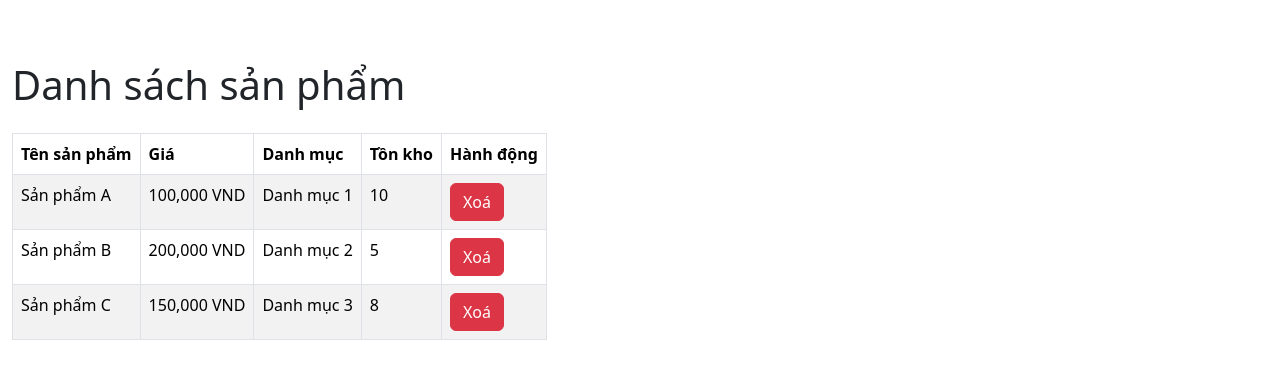
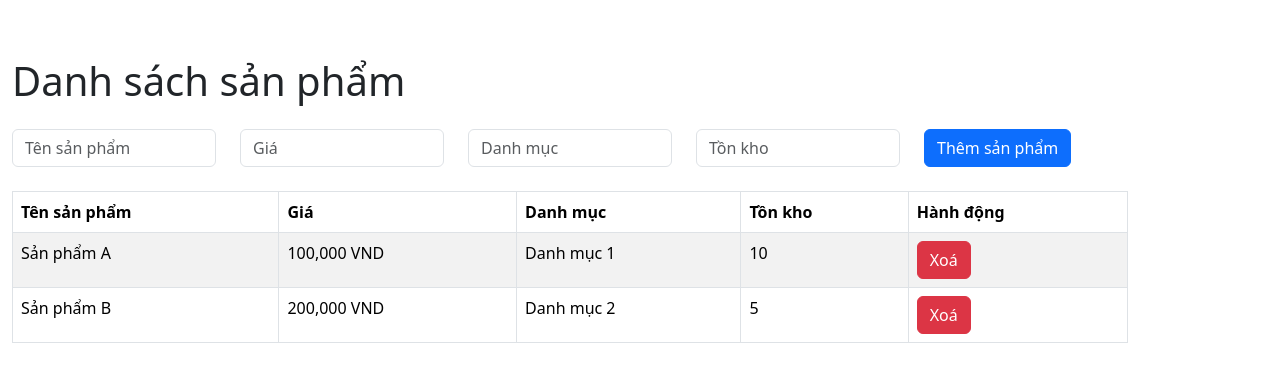
Before and after one commit to trieu22676191/KTTK, a React (Vite) app in the folder 22676191_NguyenPhuTrieu_KTTK/: page / in a window 1280 px wide. Shown: the part 204-586 px from the top of the page. Built offline with nearby package versions, Linux system fonts and the light colour scheme.

Commit message:
feat: thêm  sản phẩm  mới

```diff
--- /dev/null
+++ b/22676191_NguyenPhuTrieu_KTTK/src/components/AddProduct.jsx
@@ -0,0 +1,77 @@
+import React, { useState } from "react";
+import { Form, Row, Col, Button } from "react-bootstrap";
+
+const AddProduct = ({ onAddProduct }) => {
+  const [newProduct, setNewProduct] = useState({
+    name: "",
+    price: "",
+    category: "",
+    stock: "",
+  });
+
+  // Hàm xử lý thay đổi input
+  const handleInputChange = (e) => {
+    const { name, value } = e.target;
+    setNewProduct({ ...newProduct, [name]: value });
+  };
+
+  // Hàm xử lý thêm sản phẩm
+  const handleAddProduct = () => {
+    if (newProduct.name && newProduct.price && newProduct.category && newProduct.stock) {
+      onAddProduct(newProduct); // Gọi hàm từ props để thêm sản phẩm
+      setNewProduct({ name: "", price: "", category: "", stock: "" }); // Reset form
+    } else {
+      alert("Vui lòng nhập đầy đủ thông tin sản phẩm!");
+    }
+  };
+
+  return (
+    <Form className="mb-4">
+      <Row>
+        <Col>
+          <Form.Control
+            type="text"
+            placeholder="Tên sản phẩm"
+            name="name"
+            value={newProduct.name}
+            onChange={handleInputChange}
+          />
+        </Col>
+        <Col>
+          <Form.Control
+            type="text"
+            placeholder="Giá"
+            name="price"
+            value={newProduct.price}
+            onChange={handleInputChange}
+          />
+        </Col>
+        <Col>
+          <Form.Control
+            type="text"
+            placeholder="Danh mục"
+            name="category"
+            value={newProduct.category}
+            onChange={handleInputChange}
+          />
+        </Col>
+        <Col>
+          <Form.Control
+            type="number"
+            placeholder="Tồn kho"
+            name="stock"
+            value={newProduct.stock}
+            onChange={handleInputChange}
+          />
+        </Col>
+        <Col>
+          <Button variant="primary" onClick={handleAddProduct}>
+            Thêm sản phẩm
+          </Button>
+        </Col>
+      </Row>
+    </Form>
+  );
+};
+
+export default AddProduct;
--- a/22676191_NguyenPhuTrieu_KTTK/src/components/ProductList.jsx
+++ b/22676191_NguyenPhuTrieu_KTTK/src/components/ProductList.jsx
@@ -1,24 +1,26 @@
 import React, { useState } from "react";
 import { Table, Button } from "react-bootstrap";
+import AddProduct from "./AddProduct";
 
 const ProductList = () => {
-  // Danh sách sản phẩm mẫu
   const [products, setProducts] = useState([
     { name: "Sản phẩm A", price: "100,000 VND", category: "Danh mục 1", stock: 10 },
     { name: "Sản phẩm B", price: "200,000 VND", category: "Danh mục 2", stock: 5 },
-    { name: "Sản phẩm C", price: "150,000 VND", category: "Danh mục 3", stock: 8 },
   ]);
 
-  // Hàm xoá sản phẩm
-  const deleteProduct = (index) => {
-    const newProducts = [...products];
-    newProducts.splice(index, 1);
-    setProducts(newProducts);
+  // Hàm thêm sản phẩm mới
+  const addProduct = (product) => {
+    setProducts([...products, product]);
   };
 
   return (
     <div className="container mt-4">
       <h1 className="mb-4">Danh sách sản phẩm</h1>
+
+      {/* Form thêm sản phẩm */}
+      <AddProduct onAddProduct={addProduct} />
+
+      {/* Bảng danh sách sản phẩm */}
       <Table striped bordered hover>
         <thead>
           <tr>
@@ -39,7 +41,11 @@ const ProductList = () => {
               <td>
                 <Button
                   variant="danger"
-                  onClick={() => deleteProduct(index)}
+                  onClick={() => {
+                    const newProducts = [...products];
+                    newProducts.splice(index, 1);
+                    setProducts(newProducts);
+                  }}
                 >
                   Xoá
                 </Button>
```
Also changed, not shown: 22676191_NguyenPhuTrieu_KTTK/src/minhchung/Câu 3.PNG (added).
